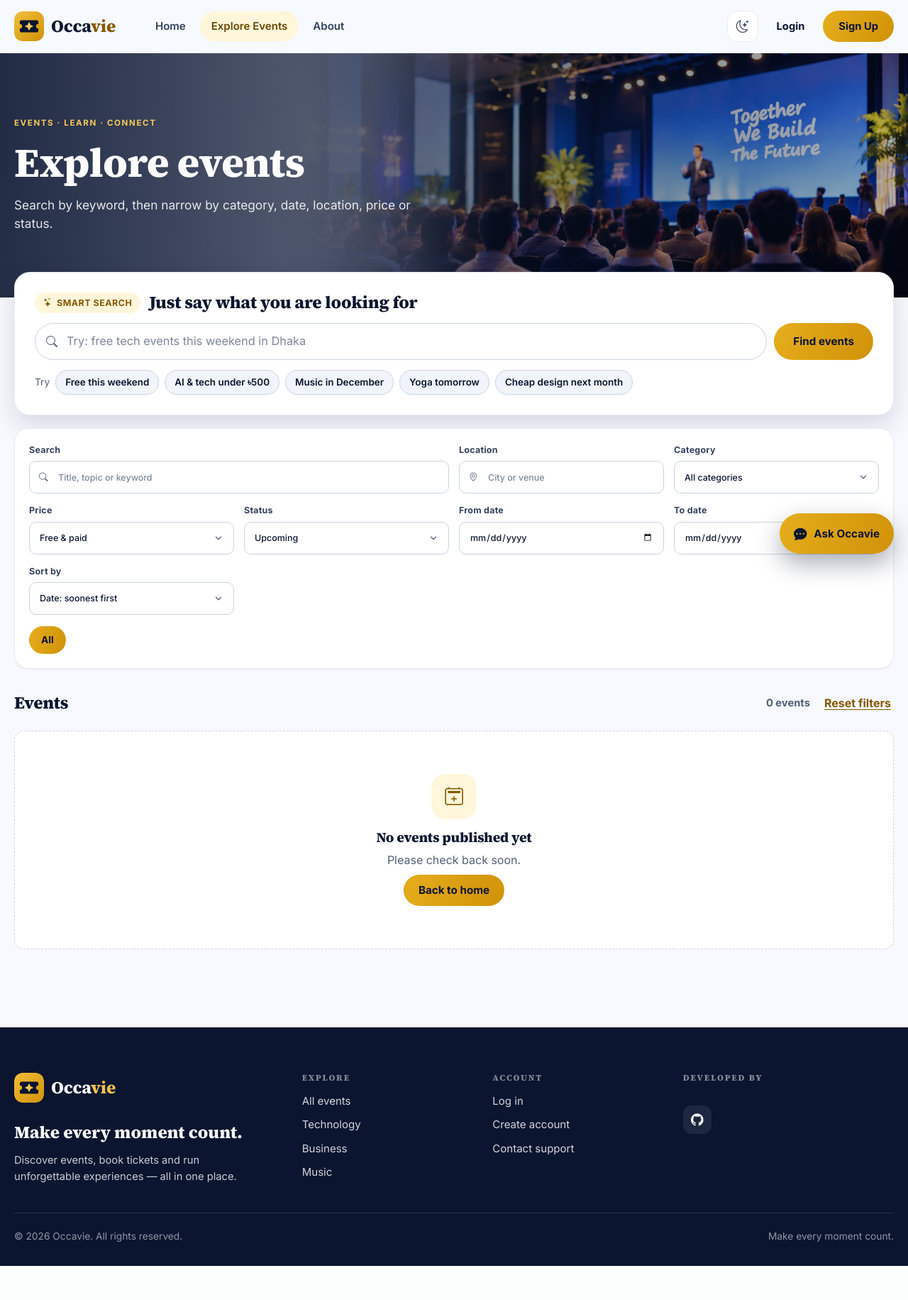
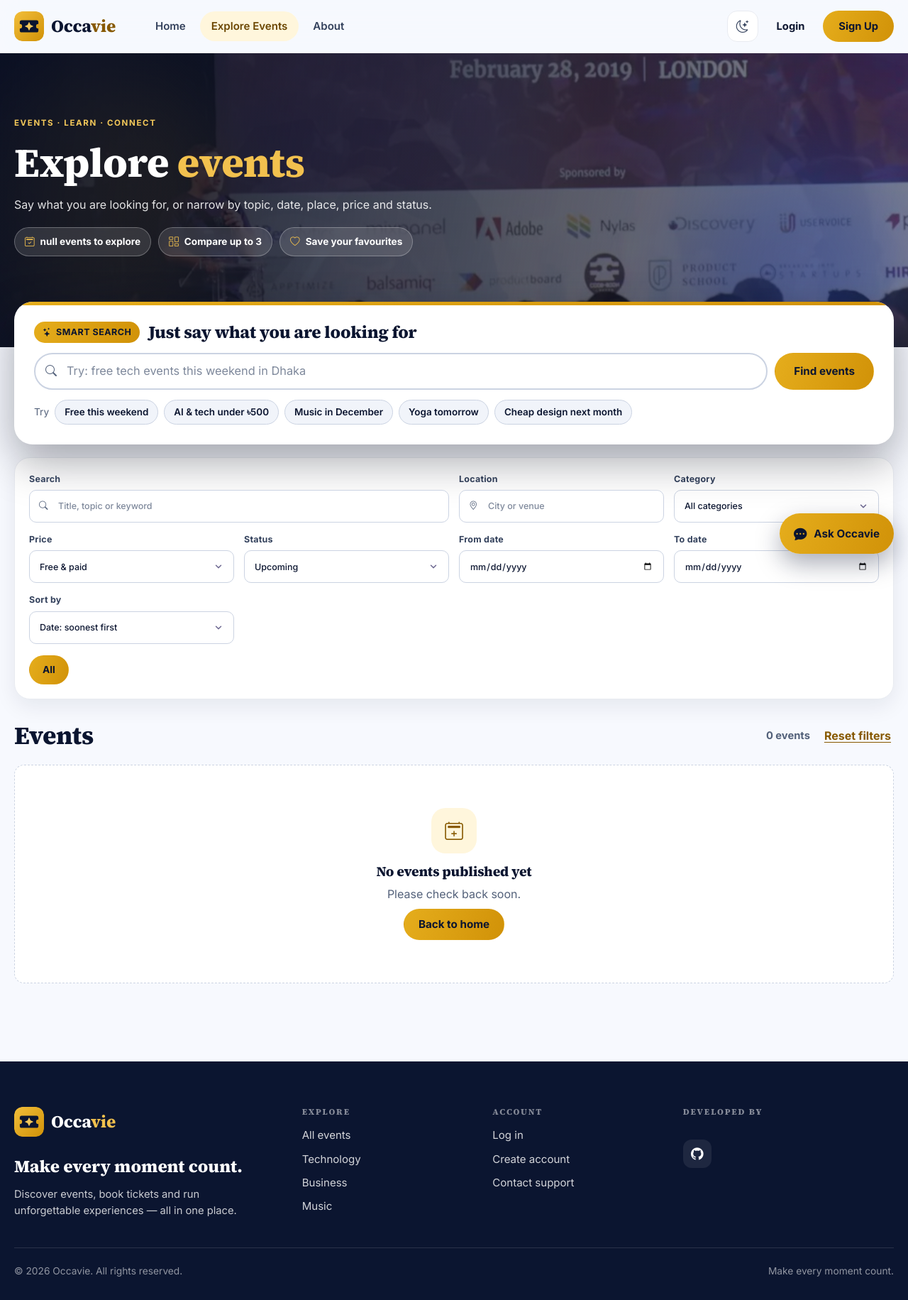
Before and after one commit to iamshibly/EventFlow, a Spring app: page /events in a window 1280 px wide. Shown: the whole page at 71% size. Before the commit the page ends 1783 px from the top, so only its background shows below. Run offline with Thymeleaf, Linux system fonts and the light colour scheme; the template is opened without the code that fills it, so the values that code supplies are empty; some of the project's set-up classes (security, data sources, template engines, error pages and the like) are left out, and stand-ins take their place.

Commit message:
Redesign the events page
Moving photo hero with highlight chips, the smart-search card floating over it with
a gold accent and focus ring, rounder filter panel, and staggered card entrance
with a stronger hover lift. Filtering behaviour is unchanged. axe clean at 4
sizes/themes.

Co-Authored-By: Claude Sonnet 5.5 <noreply@anthropic.com>
Claude-Session: https://claude.ai/code/session_0133mjV3fwqNK9PBtkP1vyh6

```diff
--- a/src/main/resources/static/css/occavie-public.css
+++ b/src/main/resources/static/css/occavie-public.css
@@ -912,3 +912,26 @@ body.contact-public-body .contact-submit-button { min-height: 50px; padding: 0 2
 .ov-home-band { margin-top: 84px; }
 .ov-home-band .ov-ab-section { padding-top: 72px; }
 @media (max-width: 860px) { .ov-home-steps { grid-template-columns: 1fr; } .ov-home-stats { grid-template-columns: repeat(2, minmax(0, 1fr)); } }
+
+/* ---- Events page ---- */
+.ov-ex-hero { background: #0B1530; padding-bottom: clamp(88px, 10vw, 128px); }
+.ov-ex-hero .ov-auth-bg { z-index: -2; }
+.ov-ex-hero::before { background: linear-gradient(100deg, rgba(8,14,36,.92) 0%, rgba(8,14,36,.66) 50%, rgba(8,14,36,.3) 100%), radial-gradient(45% 55% at 10% 100%, rgba(229,173,28,.3), transparent 70%); z-index: -1; }
+.ov-ex-hero h1 em { font-style: normal; color: #F2C14E; }
+.ov-ex-hero .ov-ct-chips { margin-top: 8px; }
+.ov-explore-content { margin-top: -64px; }
+.ov-smart { position: relative; overflow: hidden; border: 0; border-radius: 26px; box-shadow: 0 24px 60px rgba(5,9,24,.35); }
+.ov-smart::before { content: ""; position: absolute; left: 0; right: 0; top: 0; height: 5px; background: var(--gradient); }
+.ov-smart-form input { border: 2px solid var(--line-strong); transition: border-color .15s, box-shadow .15s; }
+.ov-smart-form input:focus { border-color: var(--gold-2, #D19208); box-shadow: 0 0 0 4px rgba(229,173,28,.25); outline: none; }
+.ov-smart-badge { background: var(--gradient); color: #0B1530; }
+.ov-filter-shell { border-radius: 22px; border: 1px solid var(--line); box-shadow: 0 10px 30px rgba(11,21,48,.08); }
+.ov-category-button { padding: 9px 18px; transition: transform .15s, border-color .15s, box-shadow .15s; }
+.ov-category-button:hover { transform: translateY(-2px); }
+.ov-list-heading h2 { font-family: var(--font-display); font-size: clamp(1.6rem, 3vw, 2.2rem); }
+.ov-explore-page .ov-event-card { animation: ovCardIn .5s ease both; }
+.ov-explore-page .ov-event-card:nth-child(2) { animation-delay: .05s; } .ov-explore-page .ov-event-card:nth-child(3) { animation-delay: .1s; }
+.ov-explore-page .ov-event-card:nth-child(4) { animation-delay: .15s; } .ov-explore-page .ov-event-card:nth-child(n+5) { animation-delay: .2s; }
+@keyframes ovCardIn { from { opacity: 0; transform: translateY(18px); } }
+.ov-explore-page .ov-event-card:hover { transform: translateY(-6px); box-shadow: 0 18px 44px rgba(11,21,48,.18); }
+@media (prefers-reduced-motion: reduce) { .ov-explore-page .ov-event-card { animation: none; } }
--- a/src/main/resources/templates/events.html
+++ b/src/main/resources/templates/events.html
@@ -5,12 +5,20 @@
 <a class="skip-link" href="#main-content">Skip to content</a>
 <div th:replace="~{fragments :: siteNav('events')}"></div>
 <main id="main-content">
-  <section class="ov-explore-intro ov-explore-photo">
-    <img class="ov-hero-bgimg" th:src="@{/images/home-conference-hero.webp}" src="/images/home-conference-hero.webp" alt="" width="1600" height="900">
+  <section class="ov-explore-intro ov-explore-photo ov-ex-hero" aria-labelledby="exTitle">
+    <div class="ov-auth-bg" aria-hidden="true">
+      <span class="s1"></span><span class="s2"></span><span class="s3"></span><span class="s4"></span><span class="s5"></span>
+      <i class="orb o1"></i><i class="orb o2"></i>
+    </div>
     <div class="ov-container">
       <p class="ov-eyebrow">EVENTS · LEARN · CONNECT</p>
-      <h1>Explore events</h1>
-      <p>Search by keyword, then narrow by category, date, location, price or status.</p>
+      <h1 id="exTitle">Explore <em>events</em></h1>
+      <p>Say what you are looking for, or narrow by topic, date, place, price and status.</p>
+      <ul class="ov-ct-chips" aria-label="Highlights">
+        <li><i class="bi bi-calendar2-check" aria-hidden="true"></i> <span th:text="${initialEventCount + ' events to explore'}">24 events to explore</span></li>
+        <li><i class="bi bi-columns-gap" aria-hidden="true"></i> Compare up to 3</li>
+        <li><i class="bi bi-heart" aria-hidden="true"></i> Save your favourites</li>
+      </ul>
     </div>
   </section>
 
```
Also changed, not shown: 1 other file.
